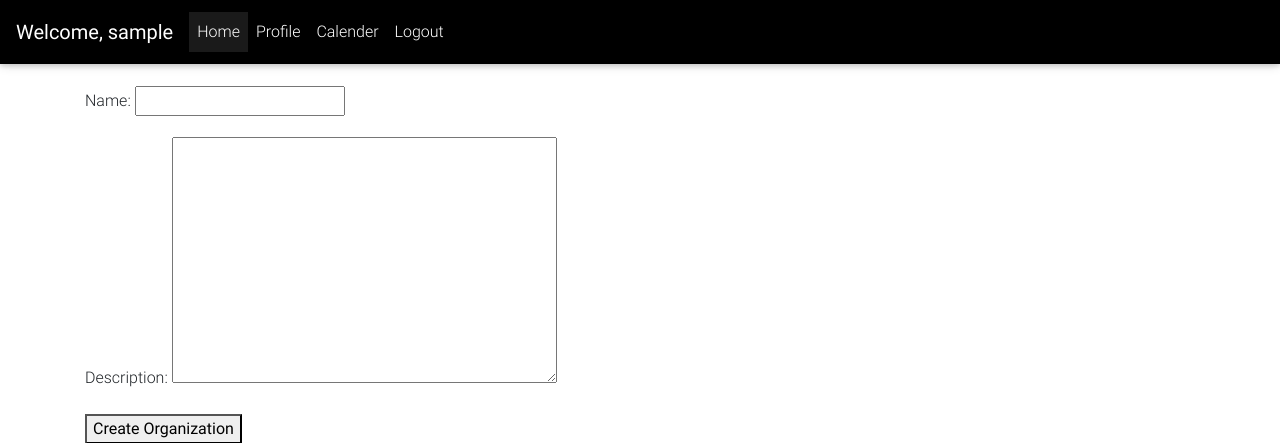
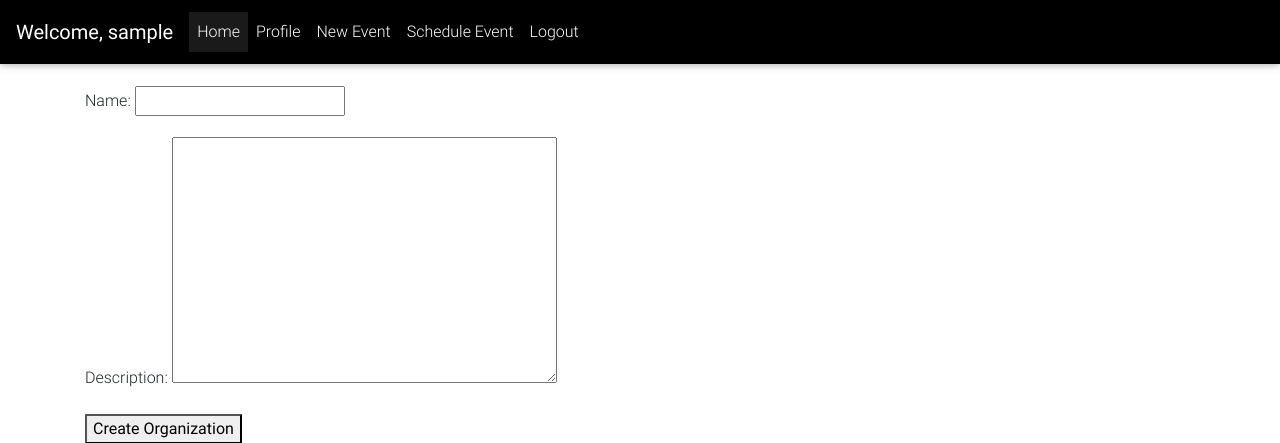
Before and after one commit to Nolan-Little/inStep, a Django app: page /new_org in a window 1280 px wide. Shown: the top 443 px of the page. Run offline with Django 3.2, Linux system fonts and the light colour scheme; the visitor is signed in with stand-in values (Sample User, id 1); some libraries are stand-ins or nearby versions.

Commit message:
new event form and schedule event nav links

```diff
--- a/volunteer/templates/index.html
+++ b/volunteer/templates/index.html
@@ -37,7 +37,10 @@
                             <a class="nav-link" href="#">Profile</a>
                         </li>
                         <li class="nav-item">
-                            <a class="nav-link" href="#">Calender</a>
+                            <a class="nav-link" href="/new_event_template">New Event</a>
+                        </li>
+                        <li class="nav-item">
+                            <a class="nav-link" href="#">Schedule Event</a>
                         </li>
                         <li class="nav-item">
                             <a class="nav-link" href="/logout">Logout</a>
```
